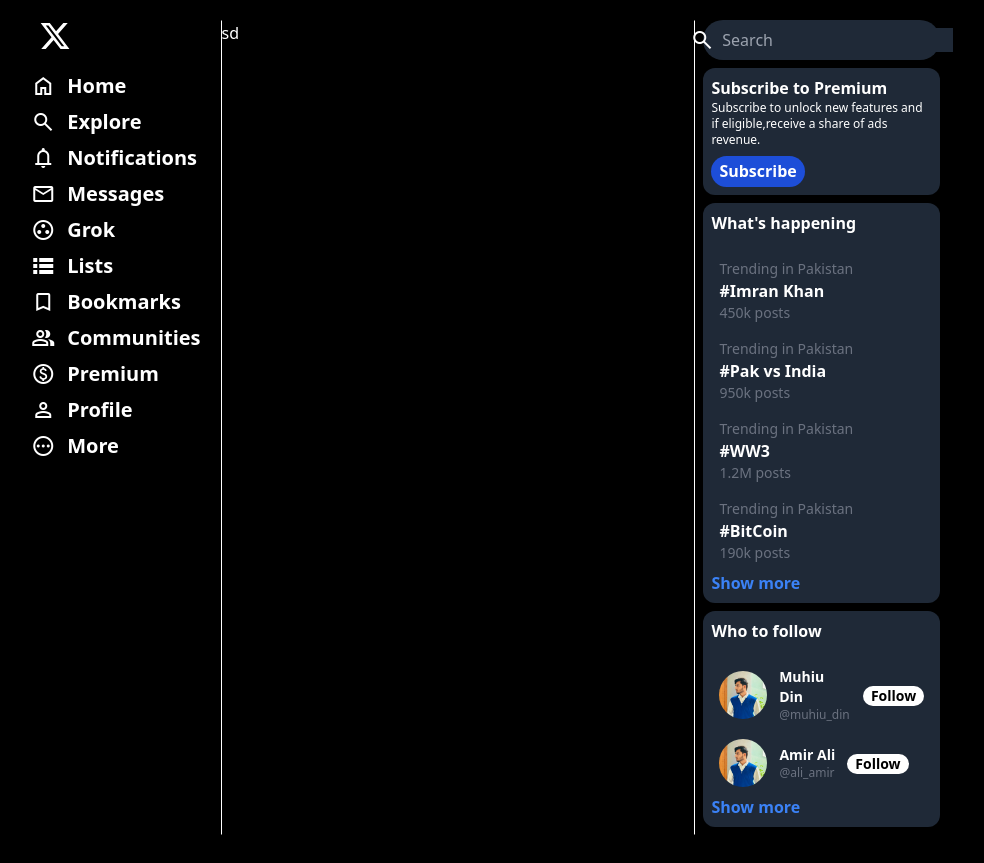
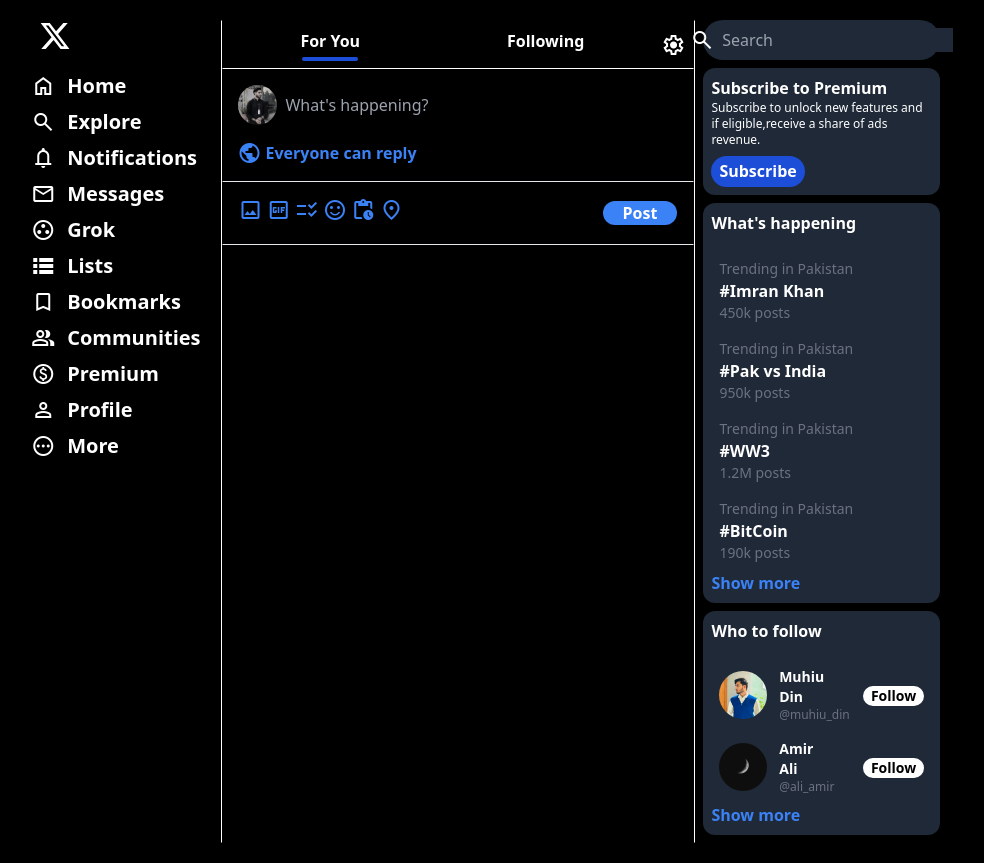
Before and after one commit to muhiu-din/X_clone, a website built with Vite: page index.html in a window 1280 px wide. Shown: the whole page, without its empty margins (111-1095 px from the left). Built offline with nearby package versions, Linux system fonts and the light colour scheme.

Commit message:
top bar completed

```diff
--- a/index.html
+++ b/index.html
@@ -61,7 +61,58 @@
                 </ul>
             </div>
         </div>
-        <div class="second w-full border-[1px] border-x-white border-y-black">sd
+        <div class="second relative w-full border-[1px]  border-x-white border-y-black">
+            <div class="top flex flex-row w-full h-12 border-[1px] border-x-transparent border-t-transparent border-b-white">
+               <div class="left w-1/2 hover:bg-gray-700 flex flex-col items-center justify-center font-bold">
+                <div> For You</div>
+                <div class="line  bg-blue-700 rounded-full mt-1 w-14 h-1"></div>
+               </div>
+               <div class="right w-1/2 hover:bg-gray-700 flex items-center justify-center pb-2 font-bold">Following</div>
+                <div class="setting flex flex-row justify-center items-center mx-2">
+                    <span class="material-symbols-outlined ">
+                        settings
+                    </span>
+
+                </div>
+
+            </div>
+            <div class="hero">
+                <div class="upper flex flex-row items-center justify-between gap-2 m-4">
+                   <img class="rounded-full w-10 h-10 " src="images/dp3.jpg" alt="dp3">
+                   <input type="text" placeholder="What's happening?" class="outline-none bg-black w-full" />
+                </div>
+                <div class="middle flex flex-row items-center gap-[4px] m-4">
+                    <span class="material-symbols-outlined text-blue-500">
+public
+</span>
+                    <h2 class="font-bold text-blue-500">Everyone can reply</h2>
+                </div>
+                <div class="middle2 border border-x-transparent flex flex-row items-center justify-between">
+                    <div class="left m-4 ">
+                        <span class="material-symbols-outlined text-blue-500">
+image
+</span>
+                        <span class="material-symbols-outlined text-blue-500">
+gif_box
+</span>
+                        <span class="material-symbols-outlined text-blue-500">
+checklist_rtl
+</span>
+                        <span class="material-symbols-outlined text-blue-500">
+sentiment_satisfied
+</span>
+                        <span class="material-symbols-outlined text-blue-500">
+pending_actions
+</span>
+                        <span class="material-symbols-outlined text-blue-500">
+location_on
+</span>
+                    </div>
+                    <div class="right m-4">
+                        <button class="bg-blue-500 text-white rounded-full px-5  font-bold">Post</button>
+                    </div>
+                </div>
+            </div>
         </div>
         <div class="third w-full">
             <div class="search w-1/2 rounded-full p-2 mx-2 bg-gray-800 flex flex-row justify-center gap-2">
@@ -117,13 +168,13 @@
                 </div>
                 <div class="c2 hover:bg-gray-700 hover:cursor-pointer rounded-xl p-2 flex flex-row items-center gap-3">
                     <div class="pic">
-                        <img class="w-12 rounded-full" src="images/dp1.jpg" alt="dp1">
+                        <img class="w-12 rounded-full" src="images/dp2.jpg" alt="dp2">
                     </div>
-                   <div class="account flex flex-row gap-3 items-center ">
+                   <div class="account flex flex-row gap-7 items-center ">
                    <div class="names">
                     <h3 class="text-sm font-bold">Amir Ali</h3>
                     <h5 class="text-gray-500 text-xs">@ali_amir</h5></div>
-                   <div class="action"><button class="bg-white text-black rounded-xl text-sm px-2 font-bold">Follow</button></div>
+                   <div class="action"><button class="bg-white text-black rounded-xl text-sm px-2  font-bold">Follow</button></div>
                    </div>
 
                 </div>
--- a/package.json
+++ b/package.json
@@ -5,7 +5,8 @@
   "main": "index.js",
   "scripts": {
     "test": "echo \"Error: no test specified\" && exit 1",
-    "build": "npx tailwindcss -i ./css/input.css -o ./css/output.css --watch"
+    "build": "npx tailwindcss -i ./css/input.css -o ./css/output.css --watch",
+    "dev": "vite"
   },
   "repository": {
     "type": "git",
@@ -19,6 +20,7 @@
   },
   "homepage": "https://github.com/muhiu-din/X_clone#readme",
   "devDependencies": {
-    "tailwindcss": "^3.4.17"
+    "tailwindcss": "^3.4.17",
+    "vite": "^6.3.5"
   }
 }
```
Also changed, not shown: css/output.css, images/dp2.jpg (added), images/dp3.jpg (added), 1 other file.
